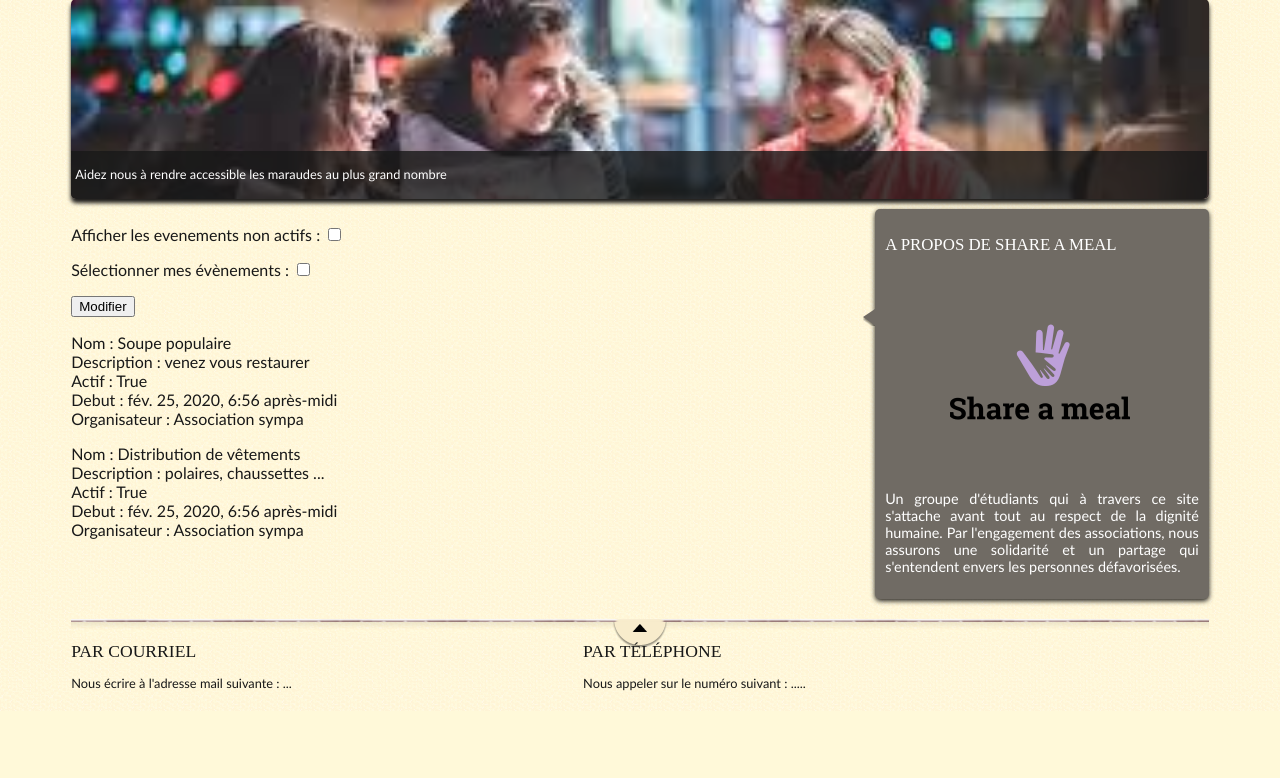
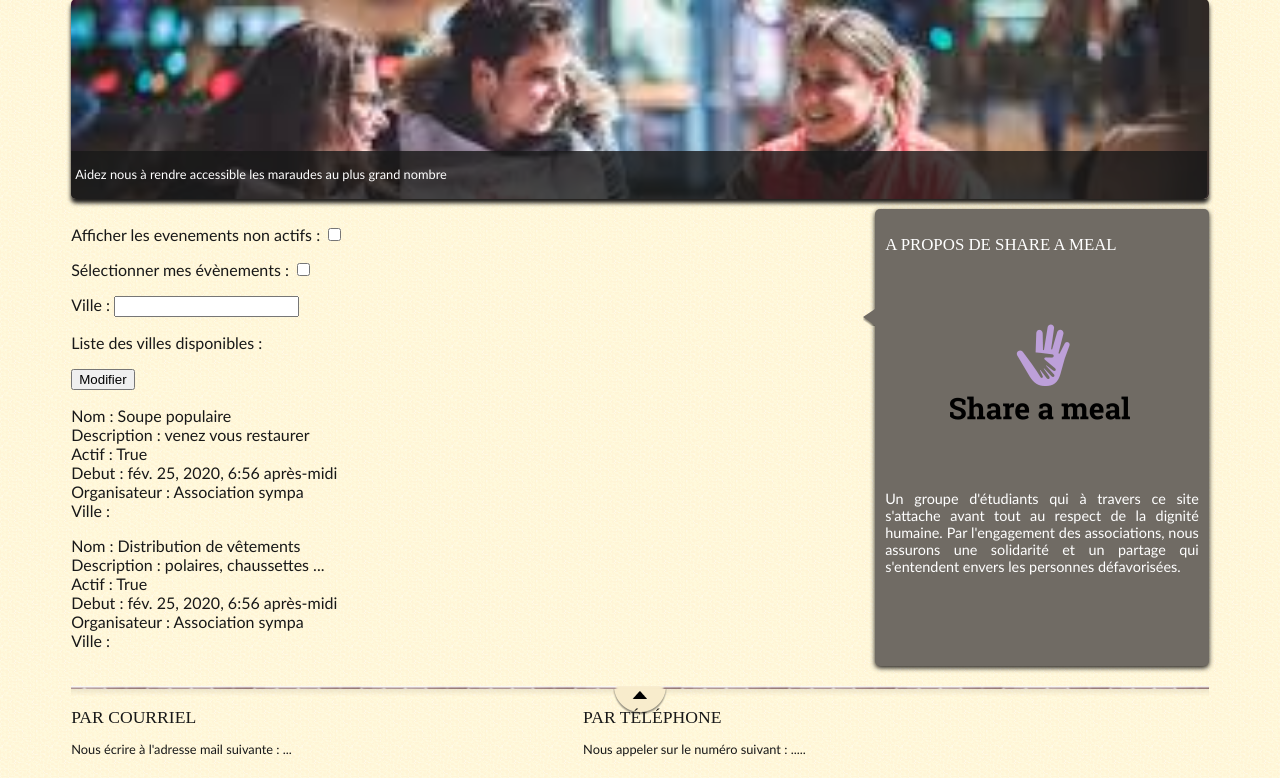
Before and after one commit to ShareAMeal/backend, a Django app: page /register/afficherevent/ in a window 1280 px wide. Shown: the part 141-919 px from the top of the page. Before the commit the page ends 852 px from the top, so only its background shows below. Run offline with Django 3.2, Linux system fonts and the light colour scheme; data comes from the database, SQL or seed files in the repository.

Commit message:
Mise en place - Ajout du parametre ville pour les events Ajout de l'affichage des villes pour les events Ajout de l'affichage des villes pour la modif des events Ajout du filtre ville Ajout de la liste des ville

```diff
--- a/api/models.py
+++ b/api/models.py
@@ -16,7 +16,6 @@
     description = models.TextField()
     phone = models.CharField(blank=True, null=True, verbose_name="N° de téléphone", max_length=15)
     admin = models.OneToOneField(to=User, related_name='association', on_delete=models.CASCADE)
-
     def __str__(self):
         return self.name
 
@@ -32,6 +31,7 @@
     start_datetime = models.DateTimeField(default=timezone.now, verbose_name="Date de début")
     active = models.BooleanField(default=True, verbose_name="Évènement non fini")
     description = models.TextField(blank=True, verbose_name="Description")
+    ville = models.TextField(blank=True, verbose_name="Ville")
 
     def __str__(self):
         return f"{self.name} par {self.organizer.name}"
--- a/register/forms.py
+++ b/register/forms.py
@@ -32,6 +32,7 @@
     active = forms.BooleanField(label="Évènement non fini")
     active.required = False
     description = forms.CharField(label="Description")
+    ville = forms.CharField(label="Ville")
 
 class AfficheEvent(forms.Form):
     actif = forms.BooleanField(label="Afficher les evenements non actifs")
@@ -40,3 +41,5 @@
     moi = forms.BooleanField(label="Sélectionner mes évènements")
     moi.required = False
     moi.initial = False
+    ville_form = forms.CharField(label="Ville")
+    ville_form.required=False
--- a/register/templates/afficherevent.html
+++ b/register/templates/afficherevent.html
@@ -5,6 +5,11 @@
 <form method="post" action=".">
     {% csrf_token %}
     {{ form.as_p }}
+    <p> Liste des villes disponibles :
+        {% for x in ville %}
+        {{ x }}
+        {% endfor %}
+    </p>
     <input type="submit" value="Modifier" />
 </form>
 
@@ -16,6 +21,7 @@
     Actif : {{ x.active }}<br/>
     Debut : {{ x.start_datetime }}<br/>
     Organisateur : {{ x.organizer.name }}<br/>
+    Ville : {{ x.ville }}<br/>
 {% if x.organizer == asso %} <a href="/register/modifevent/{{x.id}}"> Modifier l'event</a>{% endif %}
 </p>
 
--- a/register/templates/modifevent.html
+++ b/register/templates/modifevent.html
@@ -11,6 +11,7 @@
     Actif : {{ event.active }}<br/>
     Debut : {{ event.start_datetime }}
     Organisateur : {{ event.organizer.name }}
+    Ville : {{ event.organizer.Ville }}
 </p>
 <h1>Modifier mon event</h1>
 <form method="post" action=".">
--- a/register/views.py
+++ b/register/views.py
@@ -137,15 +137,22 @@
     actif = False
     moi = False
     all = Event.objects.order_by('start_datetime')
+    ville = []
+    for x in Event.objects.all():
+        if x.ville != "":
+            ville.append(x.ville)
     if request.method == "POST":
         form = AfficheEvent(request.POST)
         if form.is_valid():
             actif = form.cleaned_data.get('actif')
             moi = form.cleaned_data.get('moi')
+            ville_form = form.cleaned_data.get('ville_form')
             if not actif:
                 all=all.filter(active__exact=True)
             if moi:
                 all=all.filter(organizer__exact=asso)
+            if ville_form != "":
+                all=all.filter(ville__contains=ville_form)
             return render(request, 'afficherevent.html', locals())
     else:
         if not actif:
@@ -172,6 +179,7 @@
                 event.start_datetime = form.cleaned_data.get('start_datetime')
                 event.active = form.cleaned_data.get('active')
                 event.description = form.cleaned_data.get('description')
+                event.ville = form.cleaned_data.get('ville')
                 event.save()
                 return redirect(index)
         else:
@@ -180,6 +188,7 @@
             form.fields.get('start_datetime').initial = event.start_datetime
             form.fields.get('active').initial = event.active
             form.fields.get('description').initial = event.description
+            form.fields.get('ville').initial = event.ville
         return render(request, 'modifevent.html',locals())
     else:
         return render(request, 'modifevent.html',locals())
```
